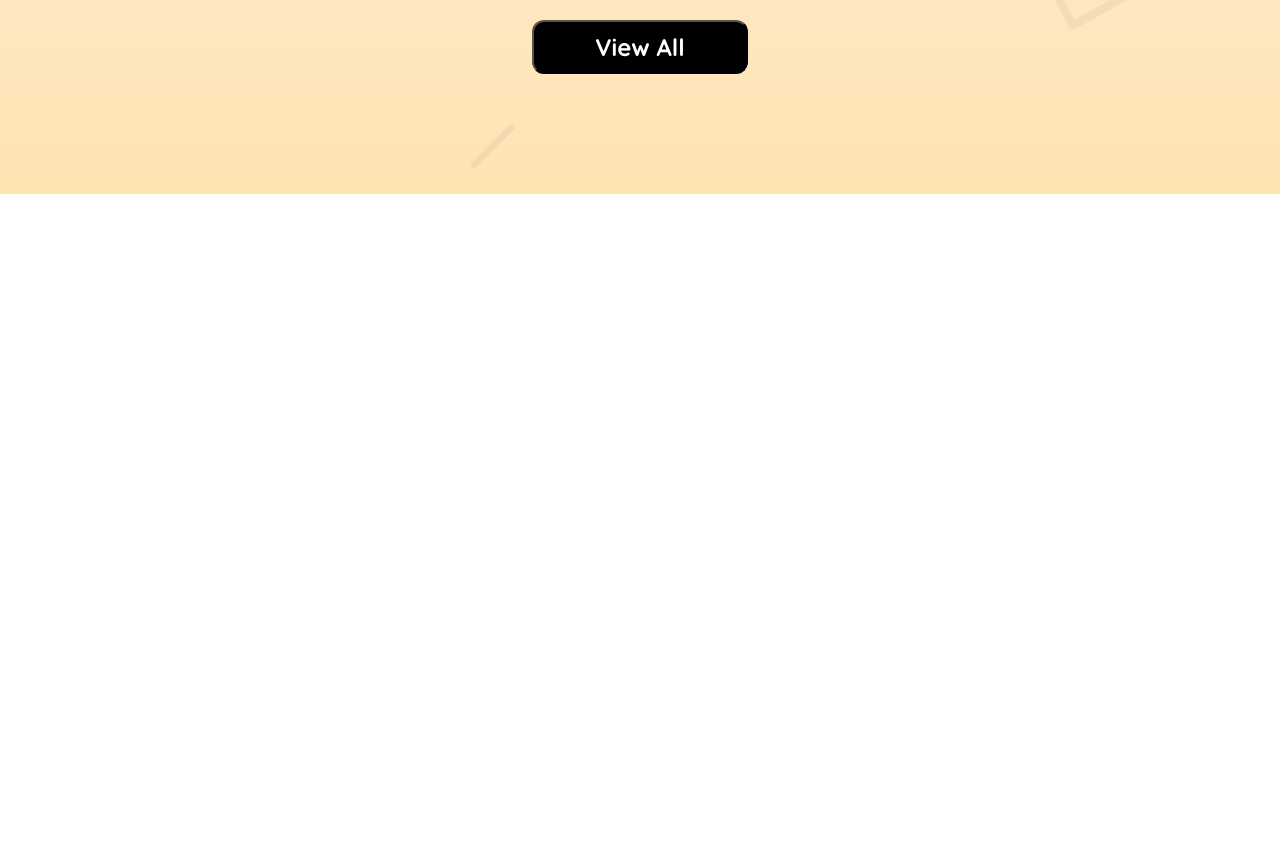
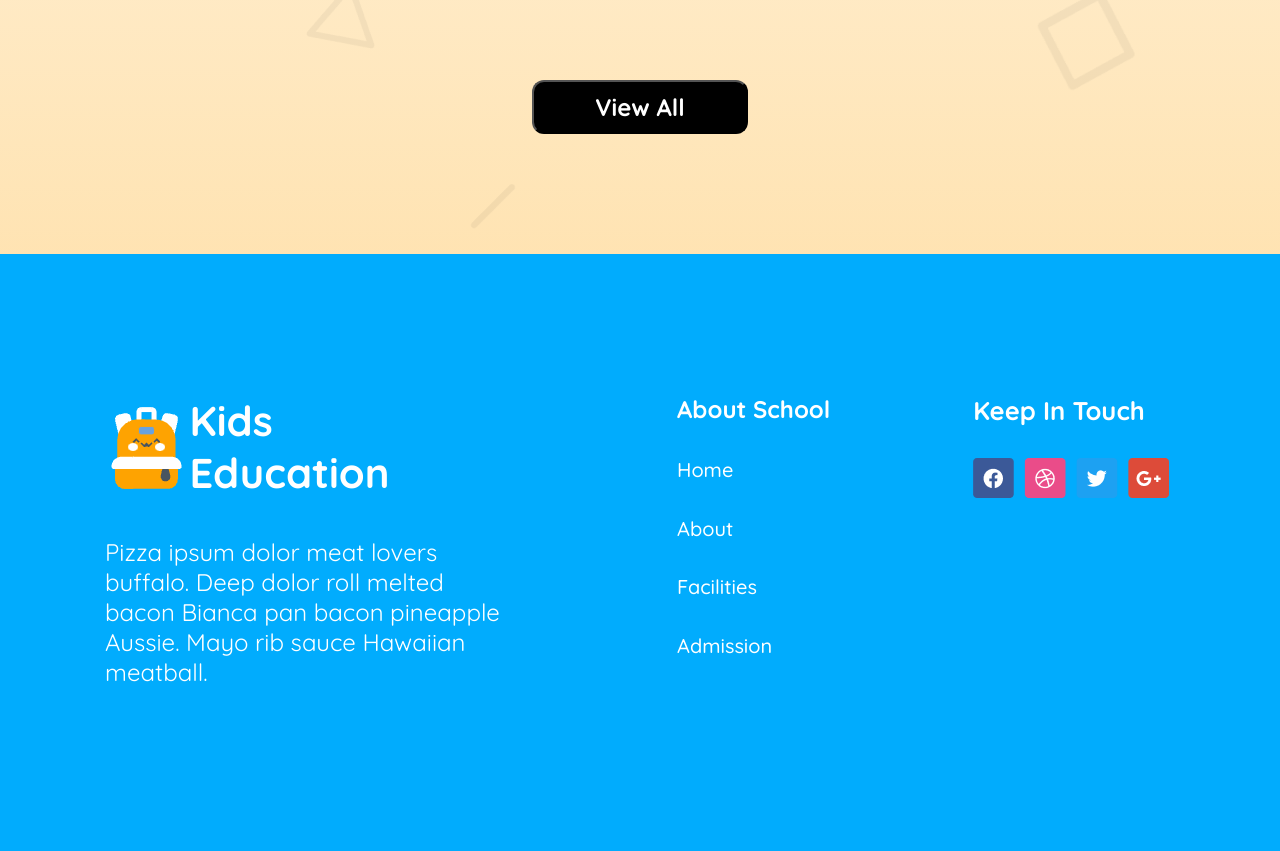
Before and after one commit to fakhrulsipon/my-kids-school, a plain HTML site: page index.html in a window 1280 px wide. Shown: the part 2730-3581 px from the top of the page. Before the commit the page ends 2924 px from the top, so only its background shows below. Drawn offline with Linux system fonts and the light colour scheme.

Commit message:
added an fifth file

```diff
--- a/index.html
+++ b/index.html
@@ -114,5 +114,41 @@
             <div class="stories-view"><button class="view">View All</button></div>
         </section>
     </main>
+    <footer>
+        <div class="footer-containar">
+            <div class="footer-education">
+                <div class="footer-kids">
+                    <img src="assets/logo2.png" alt="">
+                    <h1 class="Education-title">Kids
+                        Education</h1>
+                </div>
+                <p class="Education-description">Pizza ipsum dolor meat lovers buffalo. Deep dolor roll melted bacon Bianca pan bacon pineapple Aussie. Mayo rib sauce Hawaiian meatball.</p>
+            </div>
+            <div class="footer-school">
+                <h2 class="school-title">About School</h2>
+                <h5 class="school-sub-title">Home</h5>
+                <h5 class="school-sub-title">About</h5>
+                <h5 class="school-sub-title">Facilities</h5>
+                <h5 class="school-sub-title">Admission</h5>
+            </div>
+            <div class="footer-touch">
+                <h class="touch-title">Keep In Touch</h>
+                <div class="touch-logos">
+                    <div class="touch-logo">
+                        <img src="assets/fb.png" alt="">
+                    </div>
+                    <div class="touch-logo">
+                        <img src="assets/dribble.png" alt="">
+                    </div>
+                    <div class="touch-logo">
+                        <img src="assets/twitter.png" alt="">
+                    </div>
+                    <div class="touch-logo">
+                        <img src="assets/google+.png" alt="">
+                    </div>
+                </div>
+            </div>
+        </div>
+    </footer>
 </body>
 </html>
--- a/style/style.css
+++ b/style/style.css
@@ -315,3 +315,68 @@
   .stories-view{
     text-align: center;
   }
+  /* footer style */
+footer{
+    background-color: #01ACFD;
+    display: flex;
+    margin-top: 0;
+  }
+  .footer-containar{
+    display: flex;
+    margin: 140px auto;
+    width: 1070px;
+  }
+  .footer-kids{
+    display: flex;
+    align-items: center;
+    width: 296px;
+    gap: 1.5px;
+    margin-bottom: 35px;
+  }
+  .footer-kids >img{
+    width: 83px;
+    height: 82px;
+  }
+  .Education-title{
+    font-size: 2.6rem;
+    font-weight: bold;
+    color: white;
+    width: 203px;
+    height: 80px;
+    margin-top: 0;
+  }
+  .Education-description{
+    font-weight: 400;
+    font-size: 1.5rem;
+    color: white;
+    margin-right: 172px;
+    margin-top: 0px;
+    width: 400px;
+  }
+  .school-title{
+    font-size: 1.5rem;
+    font-weight: bold;
+    color: white;
+    margin-right: 143px;
+    margin-top: 0;
+  }
+  .school-sub-title{
+    font-size: 1.25rem;
+    font-weight: 500;
+    color: white;
+  }
+  .touch-title{
+    font-weight: bold;
+    font-size: 1.6rem;
+    color: white;
+  }
+  .touch-logos{
+    display: flex;
+    gap: 10px;
+    margin-top: 32px;
+  }
+  #style{
+    font-size: 4rem;
+    color: red;
+    font-weight: bold;
+  }
```
